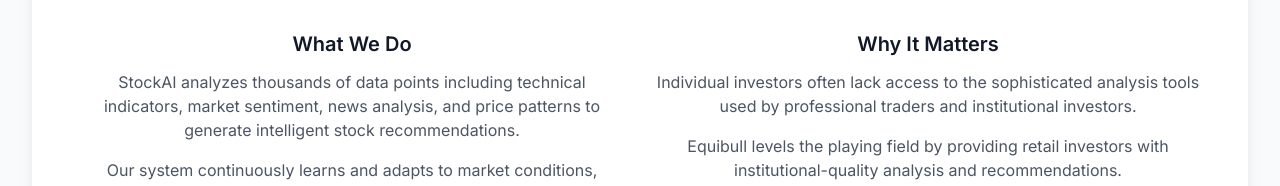
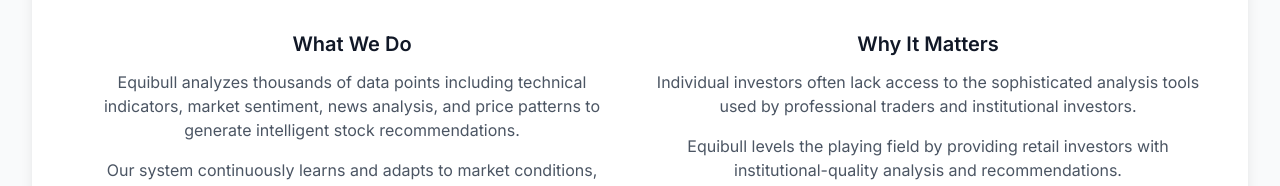
Before and after one commit to virajkrishna79/stock-recommendation-website, a React (Create React App) app in the folder frontend/: page /about in a window 1280 px wide. Shown: the part 506-692 px from the top of the page. Built offline with nearby package versions, Linux system fonts and the light colour scheme; no server answers; the HTML template or start-up script is replaced by a standard one.

Commit message:
Update AboutPage.js

```diff
--- a/frontend/src/pages/AboutPage.js
+++ b/frontend/src/pages/AboutPage.js
@@ -29,7 +29,7 @@
               <div>
                 <h3 className="text-xl font-semibold text-gray-900 mb-3">What We Do</h3>
                 <p className="text-gray-600 mb-4">
-                  StockAI analyzes thousands of data points including technical indicators, market sentiment, news analysis, and price patterns to generate intelligent stock recommendations.
+                  Equibull analyzes thousands of data points including technical indicators, market sentiment, news analysis, and price patterns to generate intelligent stock recommendations.
                 </p>
                 <p className="text-gray-600">
                   Our system continuously learns and adapts to market conditions, ensuring our recommendations remain relevant and accurate.
```
